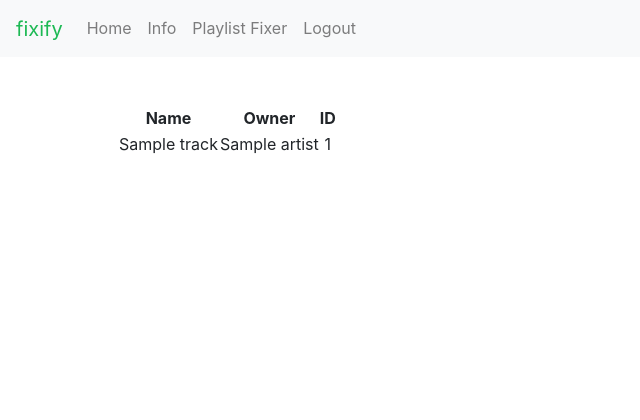
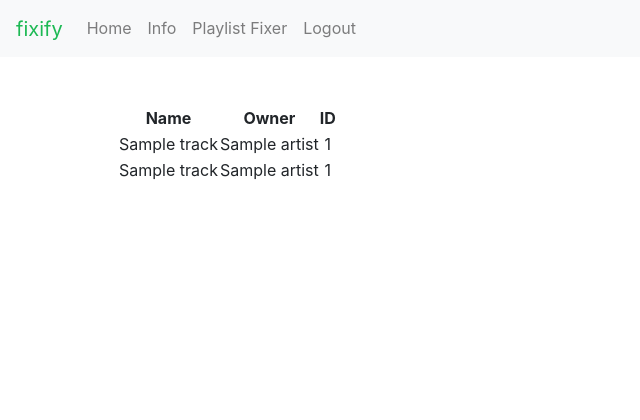
Before and after one commit to adeshpande03/fixify, a Flask app: template templates/brokensongs.html in a window 1280 px wide. Shown: the top 420 px of the page, without its empty margins (0-640 px from the left). Run offline with Flask 2, Linux system fonts and the light colour scheme; the template is opened without the code that fills it: most values are stand-ins (such as "Sample title", 1, 10 or a date in 2020); parts of the project's set-up code (start-up, migrations or seed data) failed here and were passed over; some libraries are stand-ins or nearby versions.

Commit message:
frustrating bug

```diff
--- a/app.py
+++ b/app.py
@@ -8,6 +8,9 @@ import requests
 import spotipy
 import time
 import urllib.parse
+import pprint
+from tqdm import tqdm
+
 
 from flask import (
     Flask,
@@ -135,9 +138,14 @@ def callback():
 @login_required
 def brokensongs():
     sp = spotipy.Spotify(auth=session["response_data"]["access_token"])
+    # client_credentials_manager = SpotifyClientCredentials(
+    #     os.environ.get("SPOTIPY_CLIENT_ID"), os.environ.get("SPOTIPY_CLIENT_SECRET")
+    # )
+    # sp = spotipy.Spotify(client_credentials_manager=client_credentials_manager)
     playlists = sp.current_user_playlists(limit=50)
     playlist_ids = []
     all_tracks = []
+    broken_tracks = []
     while playlists:
         for playlist in playlists["items"]:
             playlist_ids.append(
@@ -152,7 +160,8 @@ def brokensongs():
             playlists = sp.next(playlists)
         else:
             playlists = None
-    for playlist_id in playlist_ids:
+    print("god dammit")
+    for playlist_id in tqdm(playlist_ids):
         results = sp.playlist_tracks(playlist_id)
         for item in results["items"]:
             track = item["track"]
@@ -165,13 +174,31 @@ def brokensongs():
                 }
             if info not in all_tracks:
                 all_tracks.append(info)
-    broken_tracks = []
-    # for track in all_tracks:
-    #     track_id = track["id"]
-    #     test_track = sp.track(track_id)
-    #     if "US" not in test_track["available_markets"]:
-    #         broken_tracks.append(track)
+    print("Got here!")
+
+    # for track in (all_tracks):
+    #     if track["id"] == None:
+    #         continue
+    #     else:
+    #         track_id = track["id"]
+    #         print(sp.track(track_id)["available_markets"])
+    #         if "US" not in sp.track(track_id)["available_markets"]:
+    #             broken_tracks.append(track)
+
+    for track in all_tracks[:1]:
+        track_id = track["id"]
+        test_track = sp.track(track_id)
+        if "US" not in test_track["available_markets"]:
+            broken_tracks.append(track)
     print(len(all_tracks))
+    for i in all_tracks[:1]:
+        pprint.pprint(d := i["id"])
+        pprint.pprint(e := sp.track(d))
+        print("US" in e["available_markets"])
+        print()
+    pprint.pprint(f := sp.track("5uaIbU3oHHcSOK6WFNK5nj"))
+    print("US" in f["available_markets"])
+
     return render_template(
         "brokensongs.html", all_tracks=all_tracks, broken_tracks=broken_tracks
     )
--- a/templates/brokensongs.html
+++ b/templates/brokensongs.html
@@ -22,8 +22,13 @@ block menu_items %}
           <td>{{ playlist['tracks'] }}</td>
         </tr>
         {% endfor %} -->
-
-    {%for track in all_tracks %}
+    {%for track in broken_tracks %}
+    <tr>
+      <td>{{track['name']}}</td>
+      <td>{{track['artist']}}</td>
+      <td>{{track['id']}}</td>
+    </tr>
+    {% endfor %} {%for track in all_tracks %}
     <tr>
       <td>{{track['name']}}</td>
       <td>{{track['artist']}}</td>
--- a/templates/index.html
+++ b/templates/index.html
@@ -13,6 +13,7 @@ menu_items %} {% if session.response_data and session.status|string() ==
 <p>Fix your broken Spotify playlists!</p>
 {% if session.response_data and session.status|string() == "active"|string() %}
 <p><a href="/fix">Playlist Fixer</a></p>
+<p><a href="/brokensongs">Broken Songs</a></p>
 {% else %}
 <p><a href="/login">Log In</a></p>
 {% endif %} {% endblock %}
```
